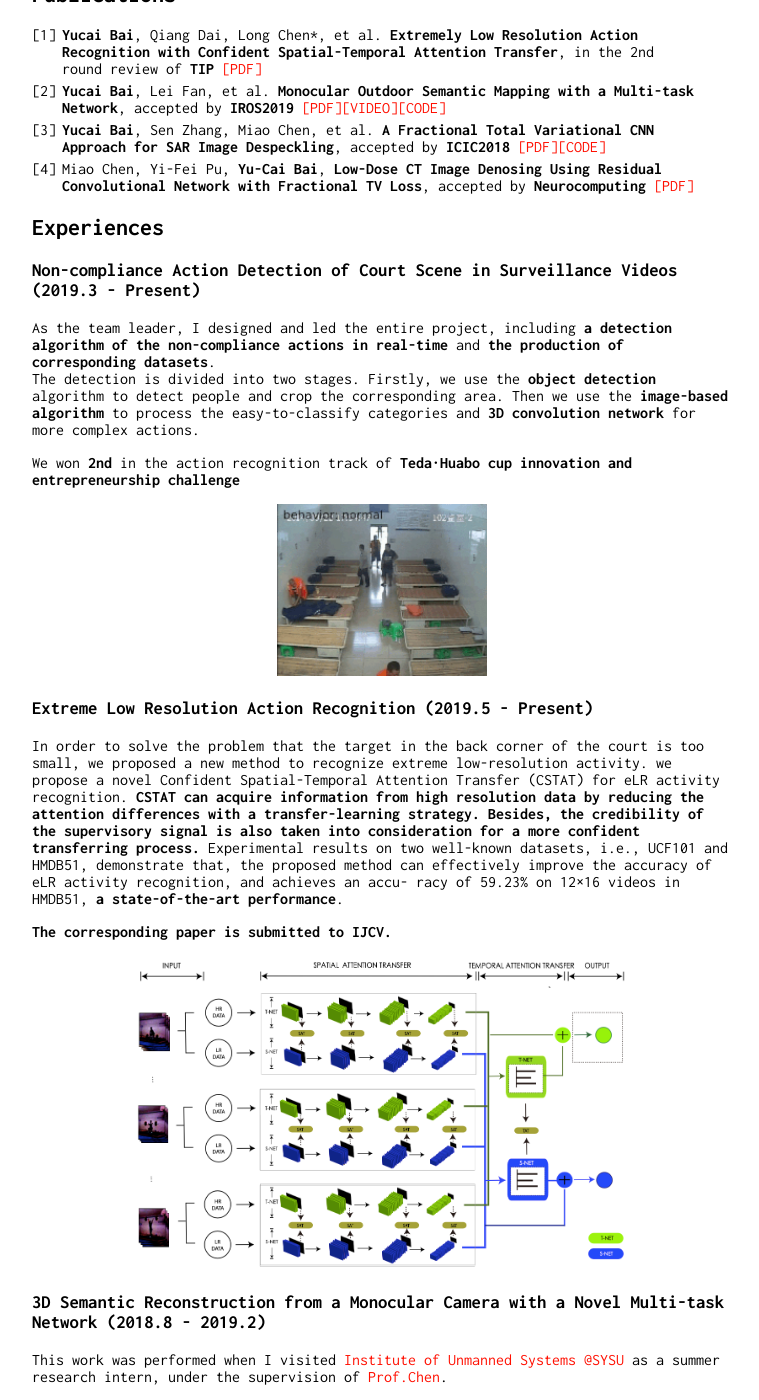
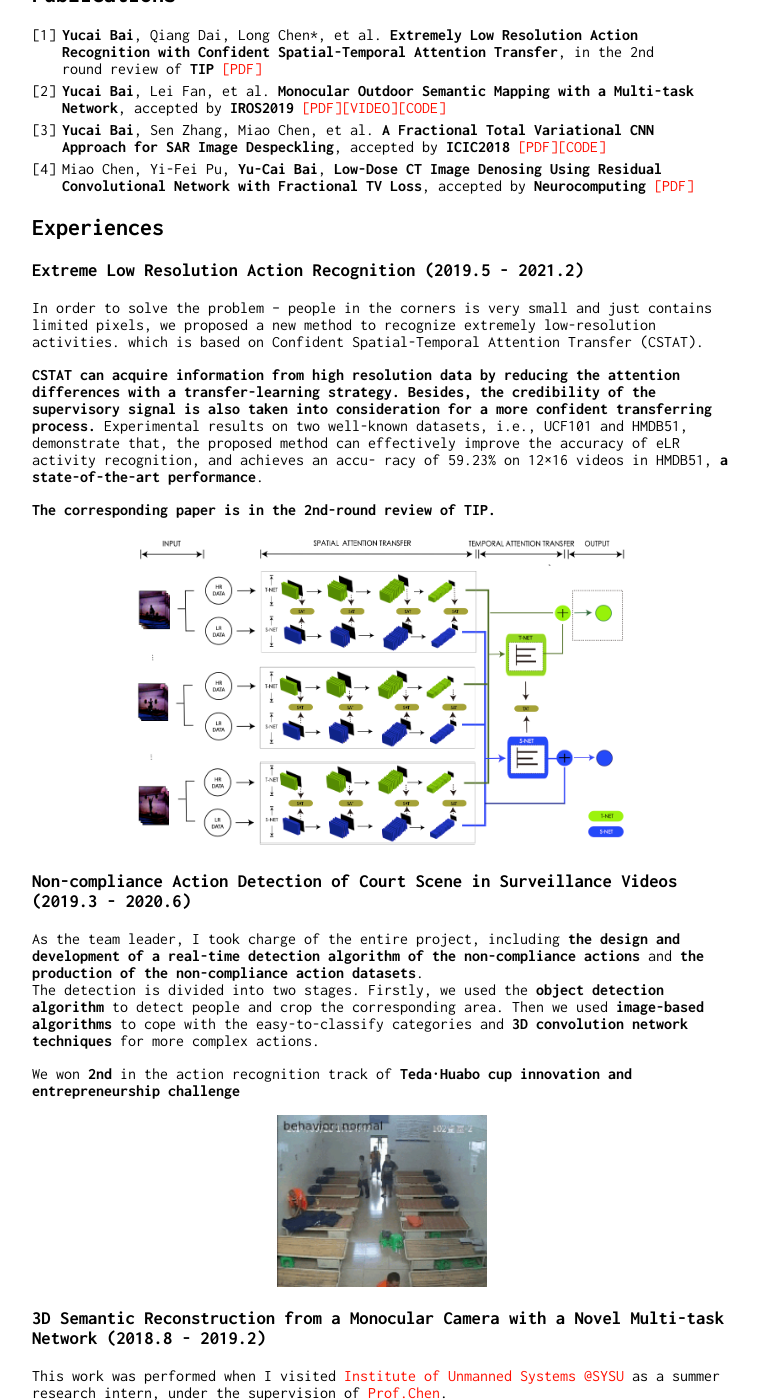
Before and after one commit to RaymondByc/raymondbyc-github.io, a Jekyll site: the page built from index.md, in a window 1280 px wide and 1400 px high, scrolled down 825 px. Shown: the whole window, without its empty margins (258-1017 px from the left). Built offline with Jekyll 4.4.1, drawn with Linux system fonts in a browser that asks for light colours; our own code applies the rules of GitHub Pages for plain Markdown files.

Commit message:
Correct the typos and Update recent news.

```diff
--- a/index.md
+++ b/index.md
@@ -43,24 +43,26 @@ GPA: 3.28 / 4.0
 
 ## Experiences
 
-### Non-compliance Action Detection of Court Scene in Surveillance Videos  (2019.3 - Present)
-As the team leader, I designed and led the entire project,  including  __a detection algorithm of the non-compliance actions in real-time__ and __the production of corresponding datasets__.
-The detection is divided into two stages.  Firstly, we use the __object detection__ algorithm to detect people and crop the corresponding area.
-Then we use the __image-based algorithm__ to process the easy-to-classify categories and __3D convolution network__ for more complex actions.
+
+### Extreme Low Resolution Action Recognition (2019.5 - 2021.2)
+
+In order to solve the problem --  people in the corners is very small and just contains limited pixels, we proposed a new method to recognize extremely low-resolution activities.
+which is based on Confident Spatial-Temporal Attention Transfer (CSTAT).
+
+ __CSTAT can acquire information from high resolution data by reducing the attention differences with a transfer-learning strategy. Besides, the credibility of the supervisory signal is also taken into consideration for a more confident transferring process.__ Experimental results on two well-known datasets, i.e., UCF101 and HMDB51, demonstrate that, the proposed method can effectively improve the accuracy of eLR activity recognition, and achieves an accu- racy of 59.23% on 12×16 videos in HMDB51, __a state-of-the-art performance__.
+
+__The corresponding paper is in the 2nd-round review of TIP.__
+
+<div style="text-align:center;"><img src="images/ELR.png" width="70%" text-align="center"></div>
+
+### Non-compliance Action Detection of Court Scene in Surveillance Videos  (2019.3 - 2020.6)
+As the team leader, I took charge of the entire project,  including  __the design and development of a real-time detection algorithm of the non-compliance actions__ and __the production of the non-compliance action datasets__.
+The detection is divided into two stages.  Firstly, we used the __object detection algorithm__ to detect people and crop the corresponding area.
+Then we used __image-based algorithms__ to cope with the easy-to-classify categories and __3D convolution network techniques__ for more complex actions.
 
 We won __2nd__ in the action recognition track of __Teda·Huabo cup innovation and entrepreneurship challenge__
 
 <div style="text-align:center;"><img src="images/teda.gif" width="30%" text-align="center"></div>
-
-### Extreme Low Resolution Action Recognition (2019.5 - Present)
-
-In order to solve the problem that the target in the back corner of the court is too small, we proposed a new method to recognize extreme low-resolution activity.
-we propose a novel Confident Spatial-Temporal Attention Transfer (CSTAT) for eLR activity recognition. __CSTAT can acquire information from high resolution data by reducing the attention differences with a transfer-learning strategy. Besides, the credibility of the supervisory signal is also taken into consideration for a more confident transferring process.__ Experimental results on two well-known datasets, i.e., UCF101 and HMDB51, demonstrate that, the proposed method can effectively improve the accuracy of eLR activity recognition, and achieves an accu- racy of 59.23% on 12×16 videos in HMDB51, __a state-of-the-art performance__.
-
-__The corresponding paper is submitted to IJCV.__
-
-<div style="text-align:center;"><img src="images/ELR.png" width="70%" text-align="center"></div>
-
 
 ### 3D Semantic Reconstruction from a Monocular Camera with a Novel Multi-task Network (2018.8 - 2019.2)
 
```
